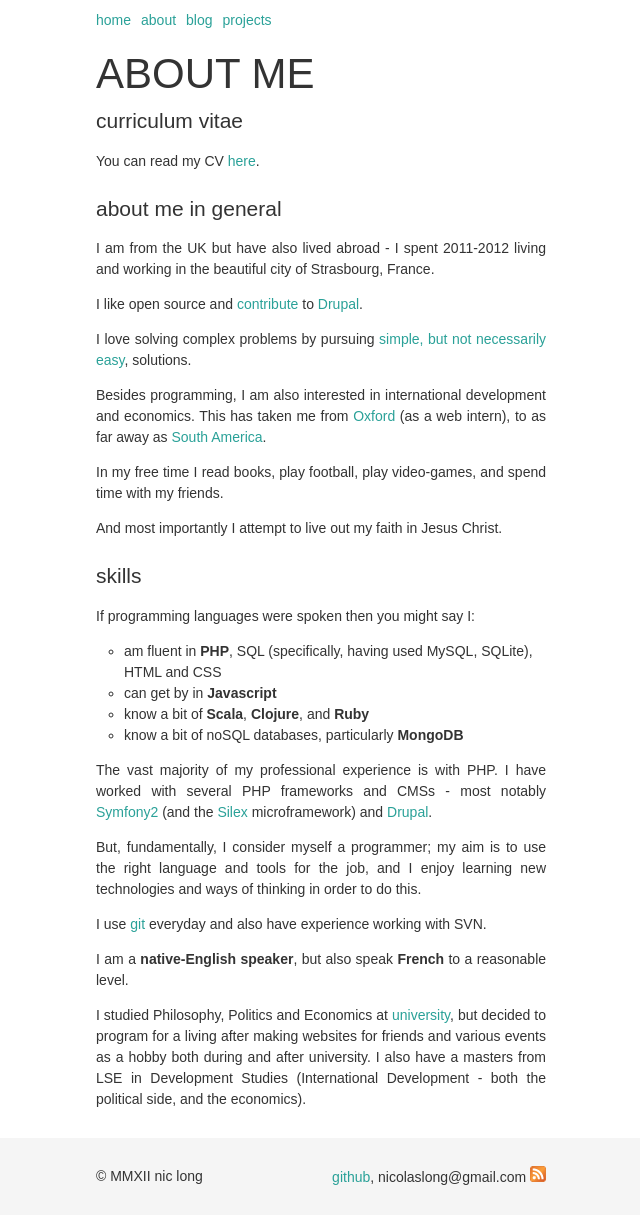
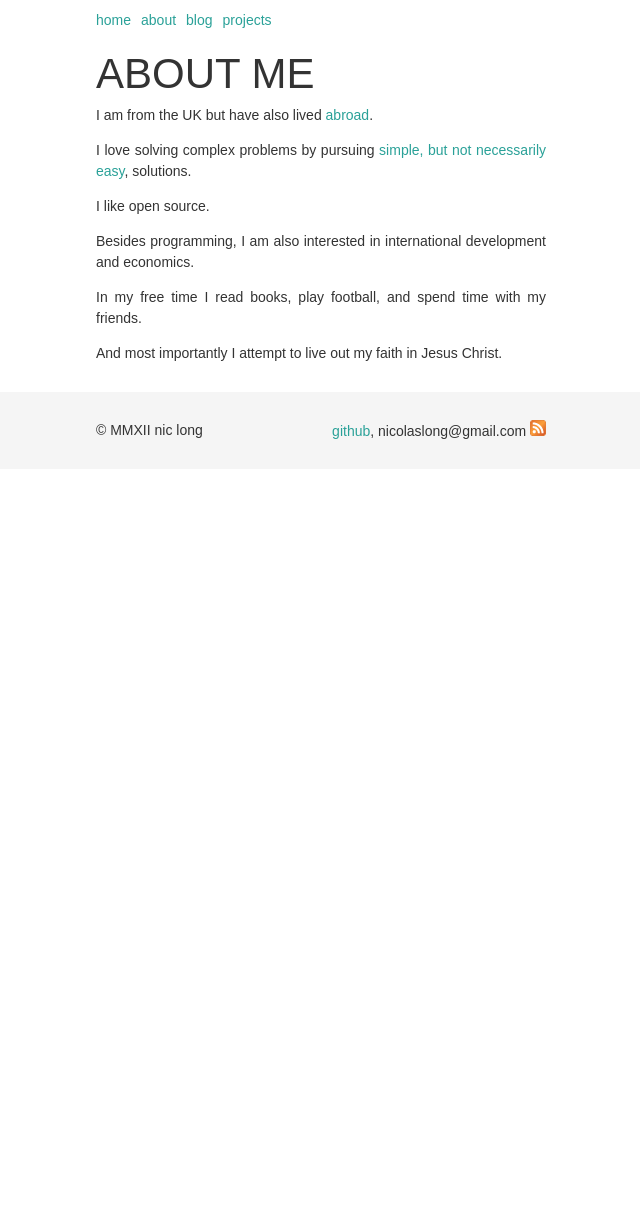
Before and after one commit to nicl/nicl.github.com, a Jekyll site: the page built from about.md, in a window 1280 px wide. Shown: the whole page, without its empty margins (319-959 px from the left). Built offline with Jekyll 4.4.1, drawn with Linux system fonts in a browser that asks for light colours; after the commit the page ends 900 px from its top, so only the background shows below that.

Commit message:
Update about and homepage

```diff
--- a/about.md
+++ b/about.md
@@ -3,64 +3,20 @@ layout: default
 title: about me
 ---
 
-Curriculum Vitae
-----------------
+I am from the UK but have also lived [abroad][].
 
-You can read my CV [here](/curriculum-vitae.html).
+I love solving complex problems by pursuing
+[simple, but not necessarily easy][simple-made-easy], solutions.
 
-About me in general
--------------------
-
-I am from the UK but have also lived abroad - I spent 2011-2012 living
-and working in the beautiful city of Strasbourg, France.
-
-I like open source and [contribute](http://drupal.org/user/427352) to
-[Drupal](http://www.drupal.org).
-
-I love solving complex problems by pursuing [simple, but not
-necessarily
-easy](http://www.infoq.com/presentations/Simple-Made-Easy), solutions.
+I like open source.
 
 Besides programming, I am also interested in international development
-and economics. This has taken me from [Oxford](http://www.oxfam.org/)
-(as a web intern), to as far away as [South
-America](http://www.latinlink.org/).
+and economics.
 
-In my free time I read books, play football, play video-games, and
-spend time with my friends.
+In my free time I read books, play football, and spend time with my
+friends.
 
 And most importantly I attempt to live out my faith in Jesus Christ.
 
-Skills
-------
-
-If programming languages were spoken then you might say I:
-
-- am fluent in **PHP**, SQL (specifically, having used MySQL, SQLite),
-  HTML and CSS
-- can get by in **Javascript**
-- know a bit of **Scala**, **Clojure**, and **Ruby**
-- know a bit of noSQL databases, particularly **MongoDB**
-
-The vast majority of my professional experience is with PHP. I have
-worked with several PHP frameworks and CMSs - most notably
-[Symfony2](http://symfony.com/) (and the
-[Silex](http://silex.sensiolabs.org/) microframework) and
-[Drupal](http://www.drupal.org).
-
-But, fundamentally, I consider myself a programmer; my aim is to use
-the right language and tools for the job, and I enjoy learning new
-technologies and ways of thinking in order to do this.
-
-I use [git](http://github.com/nicl) everyday and also have experience
-working with SVN.
-
-I am a **native-English speaker**, but also speak **French** to a
-reasonable level.
-
-I studied Philosophy, Politics and Economics at
-[university](http://www.ox.ac.uk), but decided to program for a living
-after making websites for friends and various events as a hobby both
-during and after university. I also have a masters from LSE in
-Development Studies (International Development - both the political
-side, and the economics).
+[abroad]: https://en.wikipedia.org/wiki/Strasbourg
+[simple-made-easy]: http://www.infoq.com/presentations/Simple-Made-Easy
--- a/index.html
+++ b/index.html
@@ -2,7 +2,7 @@
 layout: default
 title: nic long
 ---
-<p class="large">Find out <a href="/about.html">about me</a>, or perhaps about <a href="/projects.html">my work...</a></p>
+<p class="large">Find out <a href="/about.html">about me</a>, or perhaps explore <a href="/blog.html">my blog...</a></p>
 
 <p>...or, if you're bored, why not just enjoy this delightful poem by Michael Rosen?</p>
 
```
